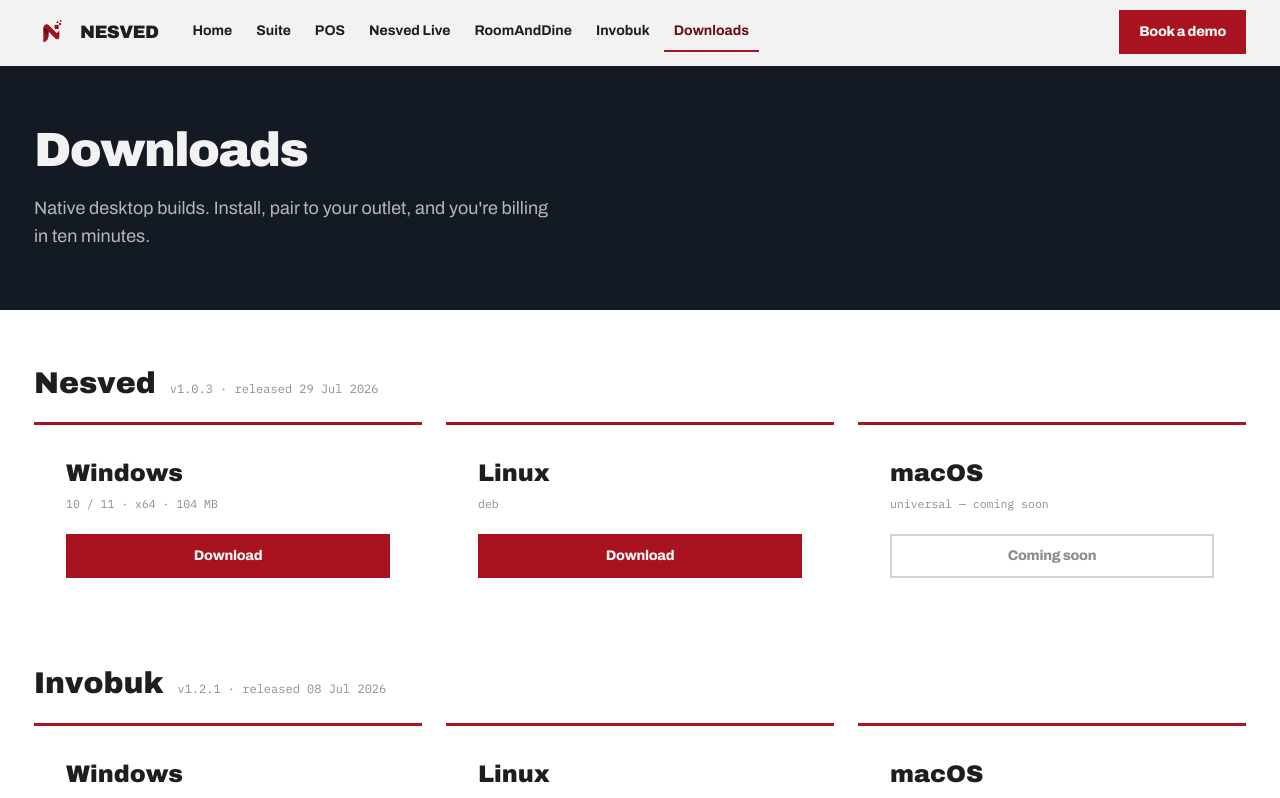
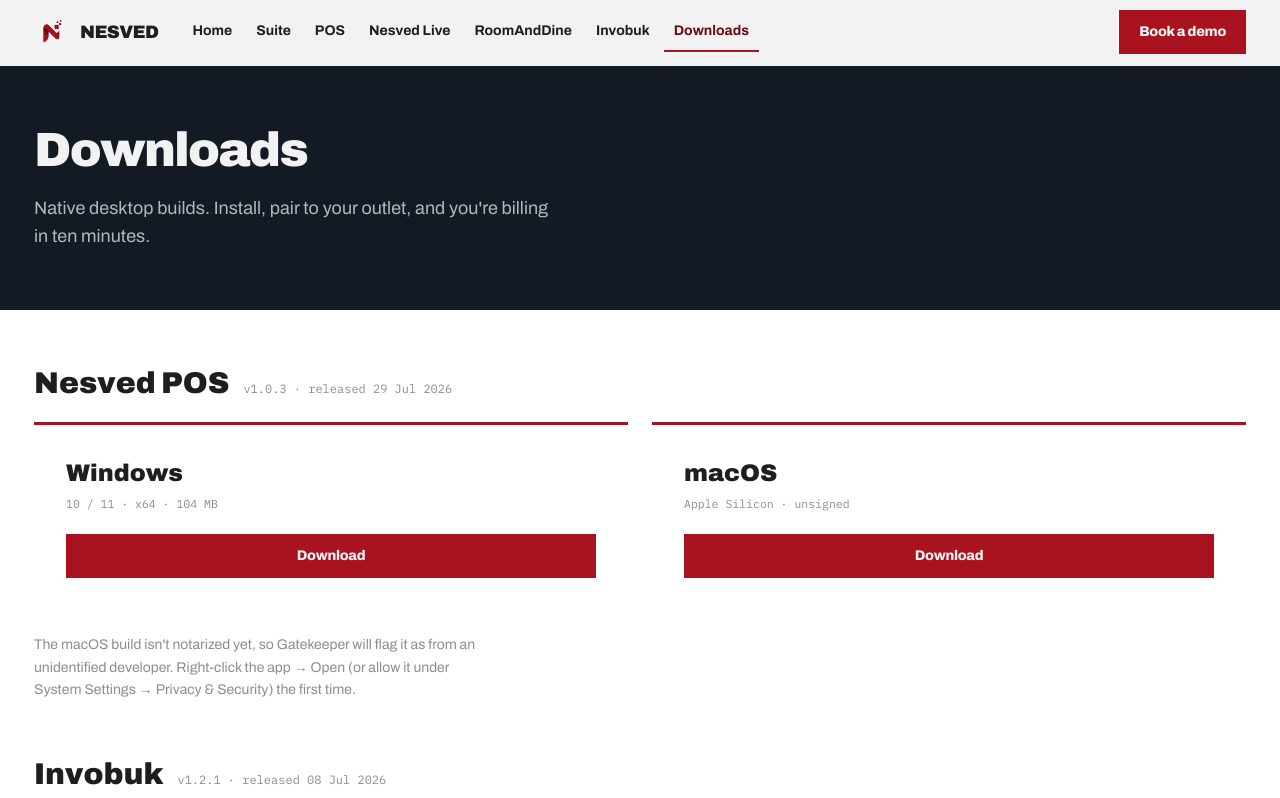
Before and after one commit to Nesved-com/marketing, a Next.js app: page /download in a window 1280 px wide. Shown: the top 798 px of the page. Built offline with nearby package versions, Linux system fonts and the light colour scheme.

Commit message:
Downloads: add macOS build, drop Linux from download options
- Nesved POS now ships a real (unsigned) macOS .dmg — wired in with a
  Gatekeeper heads-up since it isn't notarized yet
- Removed Linux from both Nesved POS and Invobuk download cards per
  request; grid narrows to Windows + macOS

```diff
--- a/src/app/download/page.tsx
+++ b/src/app/download/page.tsx
@@ -23,14 +23,13 @@
   {
     os: "Windows",
     detail: "10 / 11 · x64 · 104 MB",
-    href: "https://github.com/officialnesved/kittosappe-releases/releases/latest/download/KitoosAppe-win.exe",
+    href: "https://github.com/officialnesved/kittosappe-releases/releases/latest/download/Nesved-win.exe",
   },
   {
-    os: "Linux",
-    detail: "deb",
-    href: "https://github.com/officialnesved/kittosappe-releases/releases/latest/download/KitoosAppe-linux.deb",
+    os: "macOS",
+    detail: "Apple Silicon · unsigned",
+    href: "https://github.com/officialnesved/kittosappe-releases/releases/latest/download/Nesved-mac.dmg",
   },
-  { os: "macOS", detail: "universal — coming soon" },
 ];
 
 const invobukBuilds: PlatformBuild[] = [
@@ -38,11 +37,6 @@
     os: "Windows",
     detail: "10 / 11 · x64 · 128 MB",
     href: "https://github.com/Nesved-com/invobuk/releases/latest/download/Invobuk-Setup.exe",
-  },
-  {
-    os: "Linux",
-    detail: "AppImage · 151 MB",
-    href: "https://github.com/Nesved-com/invobuk/releases/latest/download/Invobuk.AppImage",
   },
   { os: "macOS", detail: "Apple Silicon & Intel — coming soon" },
 ];
@@ -64,7 +58,7 @@
         <h2 className="text-3xl font-black">{name}</h2>
         <span className="font-mono text-xs text-fg-subtle">{version}</span>
       </div>
-      <div className="grid grid-cols-1 gap-6 sm:grid-cols-3">
+      <div className="grid grid-cols-1 gap-6 sm:grid-cols-2">
         {builds.map((b) => (
           <GlassCard
             key={b.os}
@@ -113,11 +107,16 @@
         <section className="border-b-2 border-line bg-bg-raised">
           <Container className="py-14">
             <ProductDownloads
-              name="Nesved"
+              name="Nesved POS"
               version="v1.0.3 · released 29 Jul 2026"
               builds={nesvedBuilds}
               featured
             />
+            <p className="-mt-8 mb-14 max-w-[56ch] text-sm text-fg-subtle">
+              The macOS build isn&apos;t notarized yet, so Gatekeeper will flag it as from an
+              unidentified developer. Right-click the app → Open (or allow it under System
+              Settings → Privacy &amp; Security) the first time.
+            </p>
             <ProductDownloads
               name="Invobuk"
               version="v1.2.1 · released 08 Jul 2026"
```
